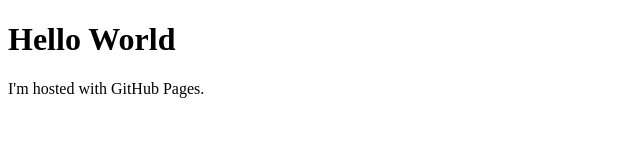
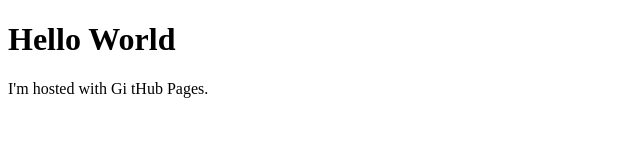
Before and after one commit to Schasdn/schasdn.github.io, a plain HTML site: page index.html in a window 1280 px wide. Shown: the full height of the page, 0-640 px from the left. Drawn offline with Linux system fonts and the light colour scheme.

Commit message:
Update index.html

```diff
--- a/index.html
+++ b/index.html
@@ -2,6 +2,6 @@
 <html>
 <body>
 <h1>Hello World</h1>
-<p>I'm hosted with GitHub Pages.</p>
+<p>I'm hosted with Gi tHub Pages.</p>
 </body>
 </html>
```
